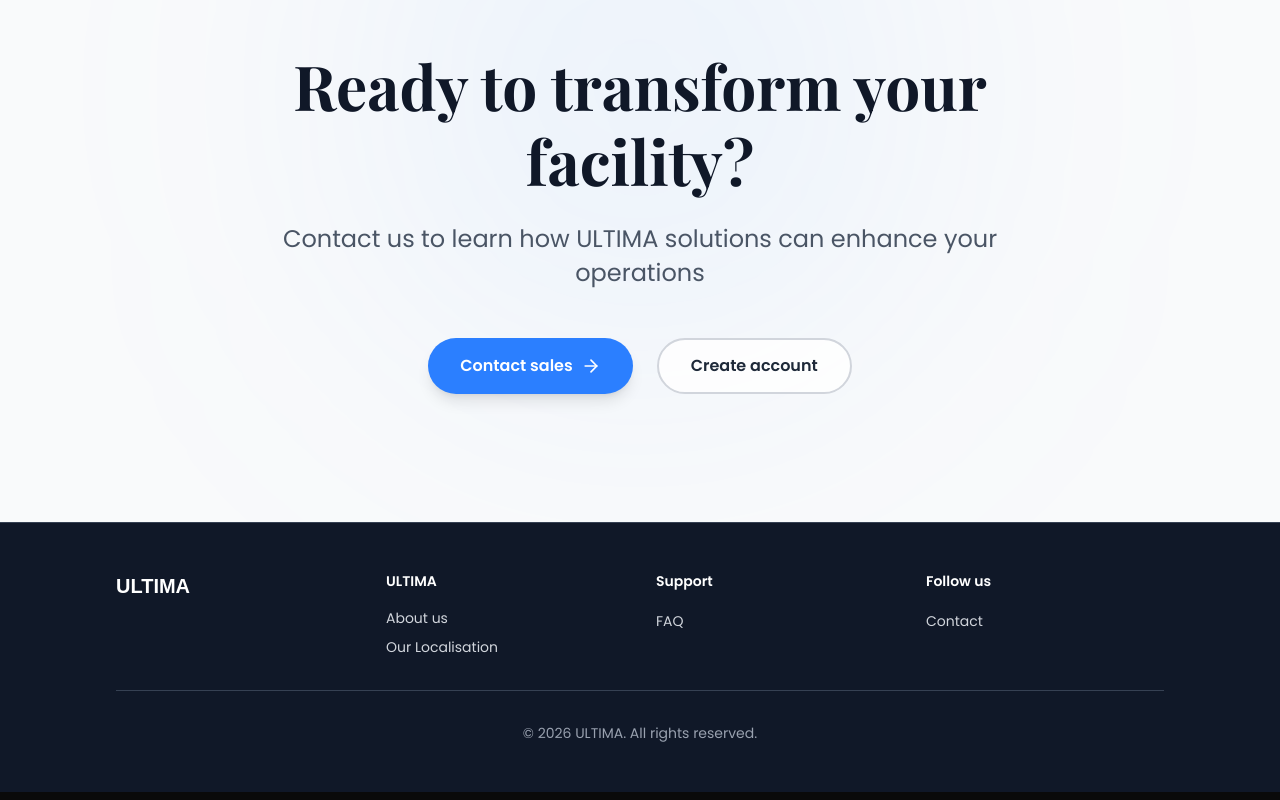
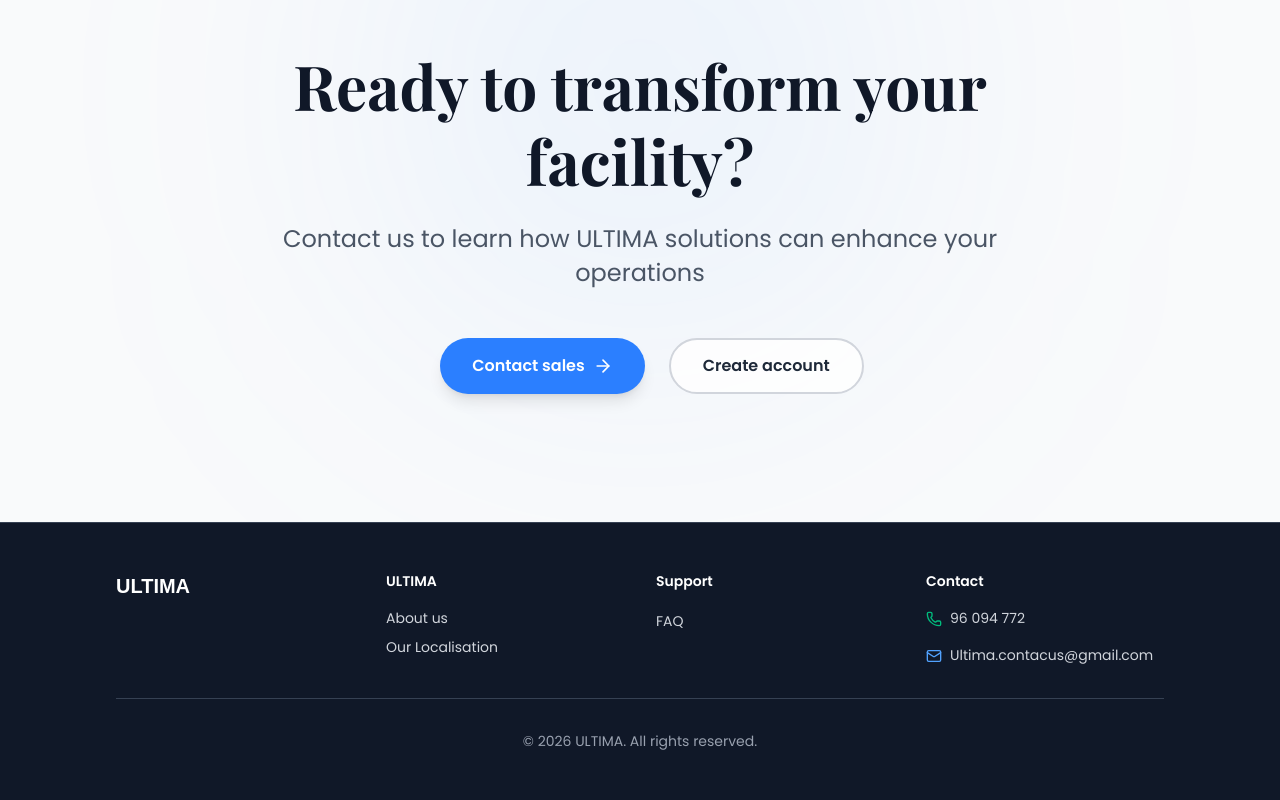
Before and after one commit to wavindi/ULTIMA, a React (Vite) app: page /solutions in a window 1280 px wide. Shown: the part 2384-3184 px from the top of the page. Built offline with nearby package versions, Linux system fonts and the light colour scheme.

Commit message:
contact toast added

```diff
--- a/package.json
+++ b/package.json
@@ -71,7 +71,7 @@
     "react-router": "^7.13.0",
     "react-slick": "0.31.0",
     "recharts": "^2.15.2",
-    "sonner": "2.0.3",
+    "sonner": "^2.0.3",
     "tailwind-merge": "3.2.0",
     "tw-animate-css": "1.3.8",
     "vaul": "1.1.2"
--- a/src/screens/public/AlmusPage.tsx
+++ b/src/screens/public/AlmusPage.tsx
@@ -3,6 +3,8 @@ import { Link } from "react-router";
 import { motion } from "framer-motion";
 import { Moon, Sun, ArrowRight, Dumbbell,Trophy, Citrus, Droplets, Leaf, Zap, Flower2 } from "lucide-react";
 import { useTheme } from "../../styles/useTheme";
+import { toast, Toaster } from 'sonner';
+import { Mail, Phone } from 'lucide-react';
 
 const imgImageAlmusSmartHydrationStation = "https://images.unsplash.com/photo-1517093911940-08cb5b3952e7?q=80&w=744&auto=format&fit=crop&ixlib=rb-4.1.0&ixid=M3wxMjA3fDB8MHxwaG90by1wYWdlfHx8fGVufDB8fHx8fA%3D%3Dpg";
 const imgImageAlmusInstalledInProfessionalTrainingFacility = "https://images.unsplash.com/photo-1548839140-29a749e1cf4d?q=80&w=688&auto=format&fit=crop&ixlib=rb-4.1.0&ixid=M3wxMjA3fDB8MHxwaG90by1wYWdlfHx8fGVufDB8fHx8fA%3D%3D";
@@ -122,6 +124,38 @@ export function AlmusPage() {
       description: "Light, low-calorie refreshment on demand",
     },
   ];
+
+  const handleContactClick = () => {
+  toast.custom((t) => (
+    <div className="bg-white dark:bg-[#0F1425] border border-gray-200 dark:border-white/10 p-6 rounded-[24px] shadow-2xl flex flex-col gap-4 min-w-[300px]">
+      <div className="flex items-center justify-between">
+        <h3 className="font-bold text-gray-900 dark:text-white font-['Poppins'] text-[18px]">Contact Details</h3>
+        <button onClick={() => toast.dismiss(t)} className="text-gray-400 hover:text-gray-600">✕</button>
+      </div>
+
+      <div className="space-y-3">
+        <div className="flex items-center gap-3">
+          <div className="w-8 h-8 rounded-full bg-emerald-100 dark:bg-[#39FF14]/10 flex items-center justify-center">
+            <Phone className="w-4 h-4 text-emerald-600 dark:text-[#39FF14]" />
+          </div>
+          <span className="text-gray-700 dark:text-white/80 font-medium">96 094 772</span>
+        </div>
+
+        <div className="flex items-center gap-3">
+          <div className="w-8 h-8 rounded-full bg-blue-100 dark:bg-blue-400/10 flex items-center justify-center">
+            <Mail className="w-4 h-4 text-blue-600 dark:text-blue-400" />
+          </div>
+          <span className="text-gray-700 dark:text-white/80 font-medium">Ultima.contacus@gmail.com</span>
+        </div>
+      </div>
+    </div>
+  ), {
+    duration: 5000,
+    position: 'bottom-right',
+  });
+};
+
+
   return (
     <div className="min-h-screen bg-gradient-to-b from-gray-50 to-gray-100 dark:from-[#0A0E1A] dark:to-black transition-colors duration-300">
       {/* Navigation */}
@@ -257,7 +291,8 @@ export function AlmusPage() {
                 <button  className="bg-blue-500 hover:bg-blue-600 dark:bg-[#00e5ff] dark:hover:bg-[#00d4e6] h-[56px] px-8 rounded-full shadow-lg dark:shadow-[0px_0px_20px_0px_rgba(0,229,255,0.3)] hover:shadow-xl dark:hover:shadow-[0px_0px_30px_0px_rgba(0,229,255,0.5)] hover:scale-[1.02] transition-all duration-300 font-['Poppins',sans-serif] font-semibold text-[16px] text-white dark:text-black">
                   Request a quote
                 </button>
-                <button className="bg-white/80 hover:bg-white dark:bg-white/5 dark:hover:bg-white/10 border-2 border-gray-300 dark:border-white/20 h-[56px] px-8 rounded-full transition-all duration-300 font-['Poppins',sans-serif] font-semibold text-[16px] text-gray-800 dark:text-white">
+                <Toaster />
+              <button onClick={handleContactClick} className="bg-white/80 hover:bg-white dark:bg-white/5 dark:hover:bg-white/10 border-2 border-gray-300 dark:border-white/20 h-[56px] px-8 rounded-full transition-all duration-300 font-['Poppins',sans-serif] font-semibold text-[16px] text-gray-800 dark:text-white">
                   Contact ULTIMA
                 </button>
               </div>
@@ -738,24 +773,40 @@ export function AlmusPage() {
               </ul>
             </div>
 
-            {/* Follow Us Column */}
             <div>
               <h4 className="font-['Poppins',sans-serif] font-semibold text-[14px] text-white mb-4">
-                Follow us
+                Contact
               </h4>
               <ul className="space-y-2">
+               <ul className="space-y-4">
+
                 <li>
-                  <p
+                 <a
+                    href="tel:+21696094772"
+                    className="flex items-center gap-2 font-['Poppins',sans-serif] text-[14px] text-gray-300 hover:text-white transition-colors duration-300 group"
+                    >
+                   <Phone className="w-4 h-4 text-emerald-500 group-hover:scale-110 transition-transform" />
+                   <span>96 094 772</span>
+                 </a>
+               </li>
 
-                    className="font-['Poppins',sans-serif] text-[14px] text-gray-300 hover:text-white transition-colors duration-300"
-                  >
-                    Contact
-                  </p>
-                </li>
 
+               <li>
+                 <a
+                   href="https://mail.google.com/mail/?view=cm&fs=1&to=Ultima.contacus@gmail.com"
+                   target="_blank"
+                    rel="noopener noreferrer"
+                   className="flex items-center gap-2 font-['Poppins',sans-serif] text-[14px] text-gray-300 hover:text-white transition-colors duration-300 group"
+                    >
+                   <Mail className="w-4 h-4 text-blue-400 group-hover:scale-110 transition-transform" />
+                   <span>Ultima.contacus@gmail.com</span>
+                 </a>
+               </li>
+               </ul>
               </ul>
             </div>
           </div>
+
 
           {/* Copyright */}
           <div className="pt-8 border-t border-gray-700 dark:border-white/10 text-center">
--- a/src/screens/public/HomePage.tsx
+++ b/src/screens/public/HomePage.tsx
@@ -3,6 +3,8 @@ import { Link } from "react-router";
 import { motion } from "motion/react";
 import { Moon, Sun, ArrowRight, Eye, Brain} from "lucide-react";
 import { useTheme } from "../../styles/useTheme";
+import { toast, Toaster } from 'sonner'; // Importez Sonner
+import { Mail, Phone } from 'lucide-react';
 
 const imgImageSummaPadelSportsDashboard = "https://images.unsplash.com/photo-1657704358775-ed705c7388d2?q=80&w=1073&auto=format&fit=crop&ixlib=rb-4.1.0&ixid=M3wxMjA3fDB8MHxwaG90by1wYWdlfHx8fGVufDB8fHx8fA%3D%3D";
 const imgImageAlmusSmartDispenserStation = "https://www.thoughtco.com/thmb/BVnoDc9J_65SCnuAQ9fvciTSyLQ=/1500x0/filters:no_upscale():max_bytes(150000):strip_icc()/splashing-165192_1280-7879d2914dfb4e5d8dbf2e943669bd92.jpg";
@@ -559,23 +561,40 @@ export function HomePage() {
               </ul>
             </div>
 
-            {/* Follow Us Column */}
             <div>
               <h4 className="font-['Poppins',sans-serif] font-semibold text-[14px] text-white mb-4">
-                Follow us
+                Contact
               </h4>
               <ul className="space-y-2">
+               <ul className="space-y-4">
+
                 <li>
-                  <p
-                    className="font-['Poppins',sans-serif] text-[14px] text-gray-300 hover:text-white transition-colors duration-300"
-                  >
-                    Contact
-                  </p>
-                </li>
+                 <a
+                    href="tel:+21696094772"
+                    className="flex items-center gap-2 font-['Poppins',sans-serif] text-[14px] text-gray-300 hover:text-white transition-colors duration-300 group"
+                    >
+                   <Phone className="w-4 h-4 text-emerald-500 group-hover:scale-110 transition-transform" />
+                   <span>96 094 772</span>
+                 </a>
+               </li>
 
+
+               <li>
+                 <a
+                   href="https://mail.google.com/mail/?view=cm&fs=1&to=Ultima.contacus@gmail.com"
+                   target="_blank"
+                    rel="noopener noreferrer"
+                   className="flex items-center gap-2 font-['Poppins',sans-serif] text-[14px] text-gray-300 hover:text-white transition-colors duration-300 group"
+                    >
+                   <Mail className="w-4 h-4 text-blue-400 group-hover:scale-110 transition-transform" />
+                   <span>Ultima.contacus@gmail.com</span>
+                 </a>
+               </li>
+               </ul>
               </ul>
             </div>
           </div>
+
 
           {/* Copyright */}
           <div className="pt-8 border-t border-gray-700 dark:border-white/10 text-center">
--- a/src/screens/public/Solutions.tsx
+++ b/src/screens/public/Solutions.tsx
@@ -1,9 +1,11 @@
 import { useState, useEffect } from "react";
 import { Link } from "react-router";
 import { motion } from "framer-motion";
-import { Moon, Sun, ArrowRight, Check} from "lucide-react";
+import { Moon, Sun, ArrowRight, Check, Mail, Phone} from "lucide-react";
 import { ImageWithFallback } from "../../components/Design/ImageWithFallback";
 import { useTheme } from "../../styles/useTheme";
+import { toast, Toaster } from 'sonner';
+
 
 export function Solutions() {
 
@@ -66,6 +68,39 @@ export function Solutions() {
   const getSolutionColor = (solution: typeof solutions[0]) => {
     return isDark ? solution.darkColor : solution.color;
   };
+
+
+  const handleContactClick = () => {
+  toast.custom((t) => (
+    <div className="bg-white dark:bg-[#0F1425] border border-gray-200 dark:border-white/10 p-6 rounded-[24px] shadow-2xl flex flex-col gap-4 min-w-[300px]">
+      <div className="flex items-center justify-between">
+        <h3 className="font-bold text-gray-900 dark:text-white font-['Poppins'] text-[18px]">Contact Details</h3>
+        <button onClick={() => toast.dismiss(t)} className="text-gray-400 hover:text-gray-600">✕</button>
+      </div>
+
+      <div className="space-y-3">
+        <div className="flex items-center gap-3">
+          <div className="w-8 h-8 rounded-full bg-emerald-100 dark:bg-[#39FF14]/10 flex items-center justify-center">
+            <Phone className="w-4 h-4 text-emerald-600 dark:text-[#39FF14]" />
+          </div>
+          <span className="text-gray-700 dark:text-white/80 font-medium">+216 96 094 772</span>
+        </div>
+
+        <div className="flex items-center gap-3">
+          <div className="w-8 h-8 rounded-full bg-blue-100 dark:bg-blue-400/10 flex items-center justify-center">
+            <Mail className="w-4 h-4 text-blue-600 dark:text-blue-400" />
+          </div>
+          <span className="text-gray-700 dark:text-white/80 font-medium">Ultima.contacus@gmail.com</span>
+        </div>
+      </div>
+    </div>
+  ), {
+    duration: 5000,
+    position: 'bottom-right',
+  });
+};
+
+
   return (
     <div className="min-h-screen bg-gradient-to-b from-gray-50 to-gray-100 dark:from-[#0A0E1A] dark:to-black transition-colors duration-300">
       {/* Navigation */}
@@ -346,13 +381,14 @@ export function Solutions() {
             </p>
 
             <div className="flex flex-col sm:flex-row gap-6 justify-center">
-              <a
-                href="/#contact"
+
+              <Toaster />
+              <button onClick={handleContactClick}
                 className="inline-flex items-center justify-center gap-2 bg-blue-500 hover:bg-blue-600 dark:bg-[#00e5ff] dark:hover:bg-[#00d4e6] h-[56px] px-8 rounded-full hover:scale-105 transition-all duration-300 font-['Poppins',sans-serif] font-semibold text-[16px] text-white dark:text-black shadow-lg dark:shadow-[0px_0px_20px_0px_rgba(0,229,255,0.3)]"
               >
                 Contact sales
                 <ArrowRight className="w-5 h-5" />
-              </a>
+              </button>
               <button
                 className="inline-flex items-center justify-center gap-2 bg-white/80 hover:bg-white dark:bg-white/5 dark:hover:bg-white/10 border-2 border-gray-300 dark:border-white/20 h-[56px] px-8 rounded-full transition-all duration-300 font-['Poppins',sans-serif] font-semibold text-[16px] text-gray-800 dark:text-white"
               >
@@ -415,24 +451,41 @@ export function Solutions() {
               </ul>
             </div>
 
-            {/* Follow Us Column */}
+            {/* Contact Column */}
             <div>
               <h4 className="font-['Poppins',sans-serif] font-semibold text-[14px] text-white mb-4">
-                Follow us
+                Contact
               </h4>
               <ul className="space-y-2">
+               <ul className="space-y-4">
+
                 <li>
-                  <a
-                    href="/#contact"
-                    className="font-['Poppins',sans-serif] text-[14px] text-gray-300 hover:text-white transition-colors duration-300"
-                  >
-                    Contact
-                  </a>
-                </li>
+                 <a
+                    href="tel:+21696094772"
+                    className="flex items-center gap-2 font-['Poppins',sans-serif] text-[14px] text-gray-300 hover:text-white transition-colors duration-300 group"
+                    >
+                   <Phone className="w-4 h-4 text-emerald-500 group-hover:scale-110 transition-transform" />
+                   <span>96 094 772</span>
+                 </a>
+               </li>
 
+
+               <li>
+                 <a
+                   href="https://mail.google.com/mail/?view=cm&fs=1&to=Ultima.contacus@gmail.com"
+                   target="_blank"
+                    rel="noopener noreferrer"
+                   className="flex items-center gap-2 font-['Poppins',sans-serif] text-[14px] text-gray-300 hover:text-white transition-colors duration-300 group"
+                    >
+                   <Mail className="w-4 h-4 text-blue-400 group-hover:scale-110 transition-transform" />
+                   <span>Ultima.contacus@gmail.com</span>
+                 </a>
+               </li>
+               </ul>
               </ul>
             </div>
           </div>
+
 
           {/* Copyright */}
           <div className="pt-8 border-t border-gray-700 dark:border-white/10 text-center">
--- a/src/screens/public/SummaPage.tsx
+++ b/src/screens/public/SummaPage.tsx
@@ -3,11 +3,13 @@ import { Link } from "react-router";
 import { motion } from "framer-motion";
 import { Moon, Sun, ArrowRight, Check, Activity, Zap, LayoutDashboard, Smartphone, Shield, Play, RefreshCw, MonitorPlay, Monitor, Globe, Users, AlertCircle, Sliders, Award, Dribbble, Trophy, Dumbbell } from "lucide-react";
 import { useTheme } from "../../styles/useTheme";
+import { toast, Toaster } from 'sonner';
+import { Mail, Phone } from 'lucide-react';
 
 
 // Images
 const padelCourtImage = "https://images.unsplash.com/photo-1693517235862-a1b8c3323efb?crop=entropy&cs=tinysrgb&fit=max&fm=jpg&ixid=M3w3Nzg4Nzd8MHwxfHNlYXJjaHwxfHxwYWRlbCUyMGNvdXJ0JTIwc3BvcnQlMjBmYWNpbGl0eSUyMHByb2Zlc3Npb25hbHxlbnwxfHx8fDE3NzAxMzkxNjB8MA&ixlib=rb-4.1.0&q=80&w=1080&utm_source=figma&utm_medium=referral";
-const scoringSystemImage = "https://media.discordapp.net/attachments/1466386538660364517/1471874891191160973/scoreboard.jpg?ex=699085d0&is=698f3450&hm=109906dc67a2efe87eb11621e7796e85b9a3472162f2661a7802b40d32accf94&=&format=webp&width=1045&height=779";
+const scoringSystemImage = "https://wescorepadel.com/wp-content/uploads/2023/03/2023-03-06-JPG-08-Padel-WeScore-scaled-e1680015141407-1024x763.jpg";
 const athleteImage = "https://images.unsplash.com/photo-1517838277536-f5f99be501cd?q=80&w=1170&auto=format&fit=crop&ixlib=rb-4.1.0&ixid=M3wxMjA3fDB8MHxwaG90by1wYWdlfHx8fGVufDB8fHx8fA%3D%3D";
 
 export function SummaPage() {
@@ -158,6 +160,38 @@ export function SummaPage() {
       description: "Reliable hardware and software engineered for high-traffic operations",
     },
   ];
+
+  const handleContactClick = () => {
+  toast.custom((t) => (
+    <div className="bg-white dark:bg-[#0F1425] border border-gray-200 dark:border-white/10 p-6 rounded-[24px] shadow-2xl flex flex-col gap-4 min-w-[300px]">
+      <div className="flex items-center justify-between">
+        <h3 className="font-bold text-gray-900 dark:text-white font-['Poppins'] text-[18px]">Contact Details</h3>
+        <button onClick={() => toast.dismiss(t)} className="text-gray-400 hover:text-gray-600">✕</button>
+      </div>
+
+      <div className="space-y-3">
+        <div className="flex items-center gap-3">
+          <div className="w-8 h-8 rounded-full bg-emerald-100 dark:bg-[#39FF14]/10 flex items-center justify-center">
+            <Phone className="w-4 h-4 text-emerald-600 dark:text-[#39FF14]" />
+          </div>
+          <span className="text-gray-700 dark:text-white/80 font-medium">+216 96 094 772</span>
+        </div>
+
+        <div className="flex items-center gap-3">
+          <div className="w-8 h-8 rounded-full bg-blue-100 dark:bg-blue-400/10 flex items-center justify-center">
+            <Mail className="w-4 h-4 text-blue-600 dark:text-blue-400" />
+          </div>
+          <span className="text-gray-700 dark:text-white/80 font-medium">Ultima.contacus@gmail.com</span>
+        </div>
+      </div>
+    </div>
+  ), {
+    duration: 5000,
+    position: 'bottom-right',
+  });
+};
+
+
   return (
     <div className="min-h-screen bg-white dark:bg-black transition-colors duration-300">
       {/* Navigation */}
@@ -314,7 +348,8 @@ export function SummaPage() {
               >
                 Request a demo
               </button>
-              <button
+              <Toaster />
+              <button onClick={handleContactClick}
                 className="bg-transparent hover:bg-gray-100 dark:hover:bg-white/10 h-[60px] px-12 rounded-full border-2 border-gray-300 dark:border-white/40 hover:border-emerald-500 dark:hover:border-[#39FF14] transition-all duration-300 font-['Poppins',sans-serif] font-semibold text-[16px] text-gray-800 dark:text-white"
               >
                 Contact sales
@@ -943,14 +978,6 @@ export function SummaPage() {
                     About us
                   </button>
                 </li>
-                <li>
-                  <p
-
-                    className="font-['Poppins',sans-serif] text-[14px] text-gray-300 hover:text-white transition-colors duration-300"
-                  >
-                    Our Localisation
-                  </p>
-                </li>
               </ul>
             </div>
 
@@ -972,17 +999,35 @@ export function SummaPage() {
 
             <div>
               <h4 className="font-['Poppins',sans-serif] font-semibold text-[14px] text-white mb-4">
-                Follow us
+                Contact
               </h4>
-               <ul className="space-y-2">
+              <ul className="space-y-2">
+               <ul className="space-y-4">
+
+                <li>
+                 <a
+                    href="tel:+21696094772"
+                    className="flex items-center gap-2 font-['Poppins',sans-serif] text-[14px] text-gray-300 hover:text-white transition-colors duration-300 group"
+                    >
+                   <Phone className="w-4 h-4 text-emerald-500 group-hover:scale-110 transition-transform" />
+                   <span>96 094 772</span>
+                 </a>
+               </li>
+
+
                <li>
-                  <p
-                    className="font-['Poppins',sans-serif] text-[14px] text-gray-300 hover:text-white transition-colors duration-300"
-                  >
-                    Contact
-                  </p>
-                </li>
-                </ul>
+                 <a
+                   href="https://mail.google.com/mail/?view=cm&fs=1&to=Ultima.contacus@gmail.com"
+                   target="_blank"
+                    rel="noopener noreferrer"
+                   className="flex items-center gap-2 font-['Poppins',sans-serif] text-[14px] text-gray-300 hover:text-white transition-colors duration-300 group"
+                    >
+                   <Mail className="w-4 h-4 text-blue-400 group-hover:scale-110 transition-transform" />
+                   <span>Ultima.contacus@gmail.com</span>
+                 </a>
+               </li>
+               </ul>
+              </ul>
             </div>
           </div>
 
```
Also changed, not shown: src/assets/scoreboard.webp (added), 1 other file (tests, documents, lock files or other folders).
